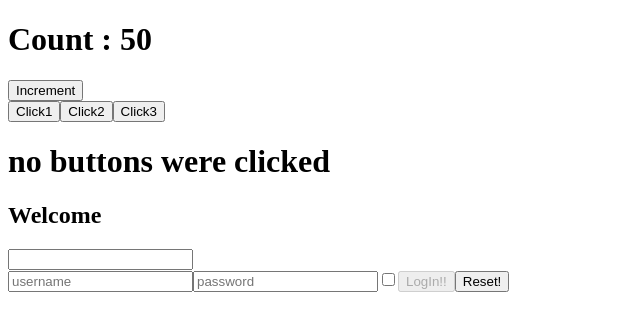
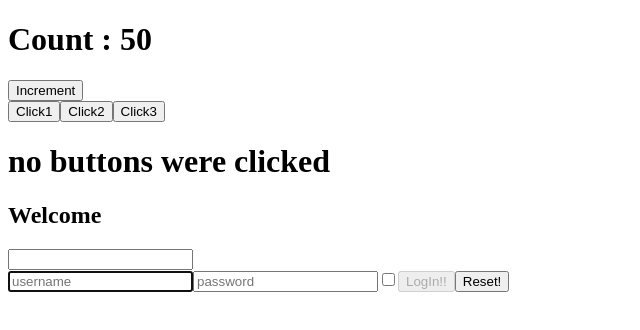
Before and after one commit to JennyPersichini/react-exercises, a React (Create React App) app in the folder react-exercises/: page / in a window 1280 px wide. Shown: the top 330 px of the page, without its empty margins (0-640 px from the left). Built offline with nearby package versions, Linux system fonts and the light colour scheme.

Commit message:
Complete forms 06

```diff
--- a/react-exercises/src/UncontrolledLogin.js
+++ b/react-exercises/src/UncontrolledLogin.js
@@ -34,10 +34,14 @@ export default class UncontrolledLogin extends React.Component {
 		console.log(this.state)
 	}
 
+    componentDidMount() {
+        this.searchInput.focus()
+    }
+
     render() {
         return (
             <div>
-                <input name='username' placeholder='username' value={this.state.username} onChange={this.handleUsernameInputChange}/>
+                <input ref={inputEl => (this.searchInput = inputEl)} name='username' placeholder='username' value={this.state.username} onChange={this.handleUsernameInputChange}/>
                 <input name='password' placeholder='password' type='password' value={this.state.password} onChange={this.handlePasswordInputChange}/>
                 <input name='remember' type='checkbox' checked={this.state.remember} onChange={this.handleRememberInputChange}/>
 
```
